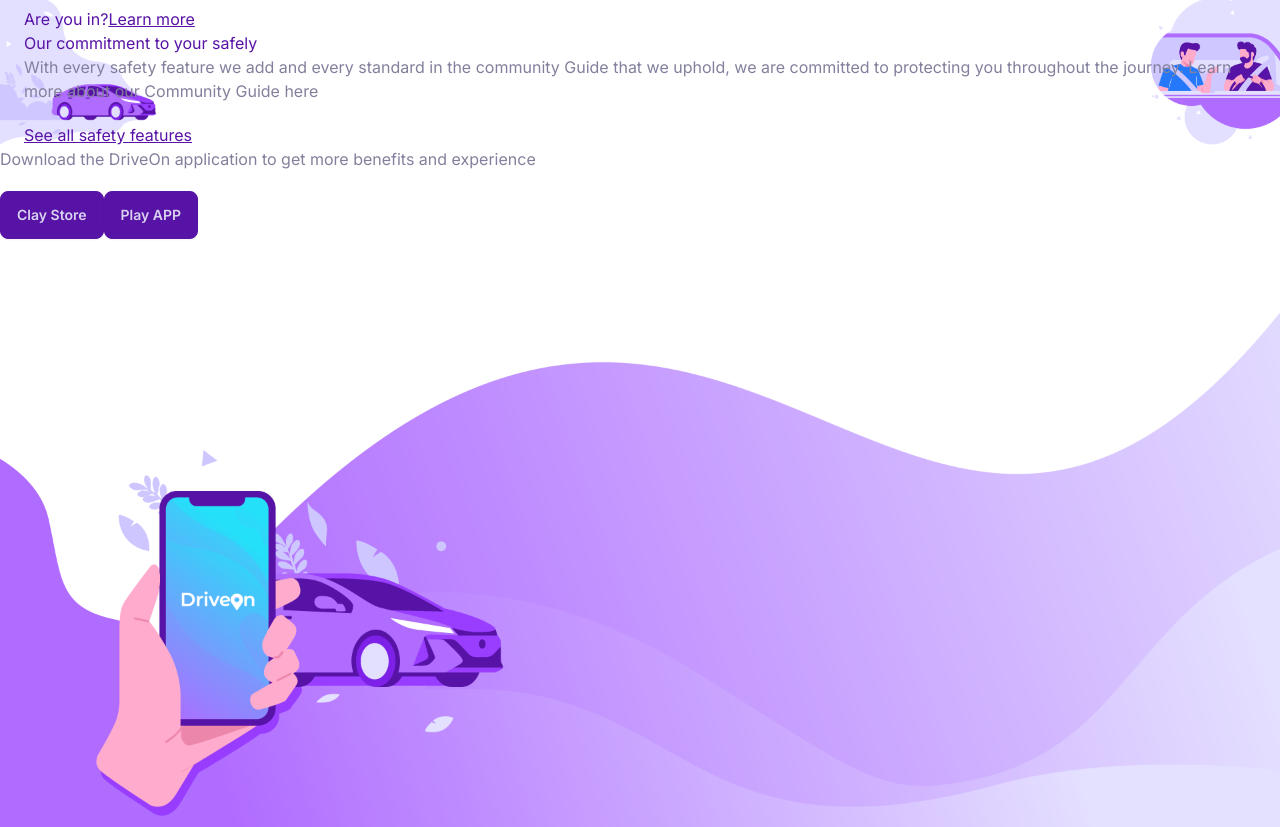
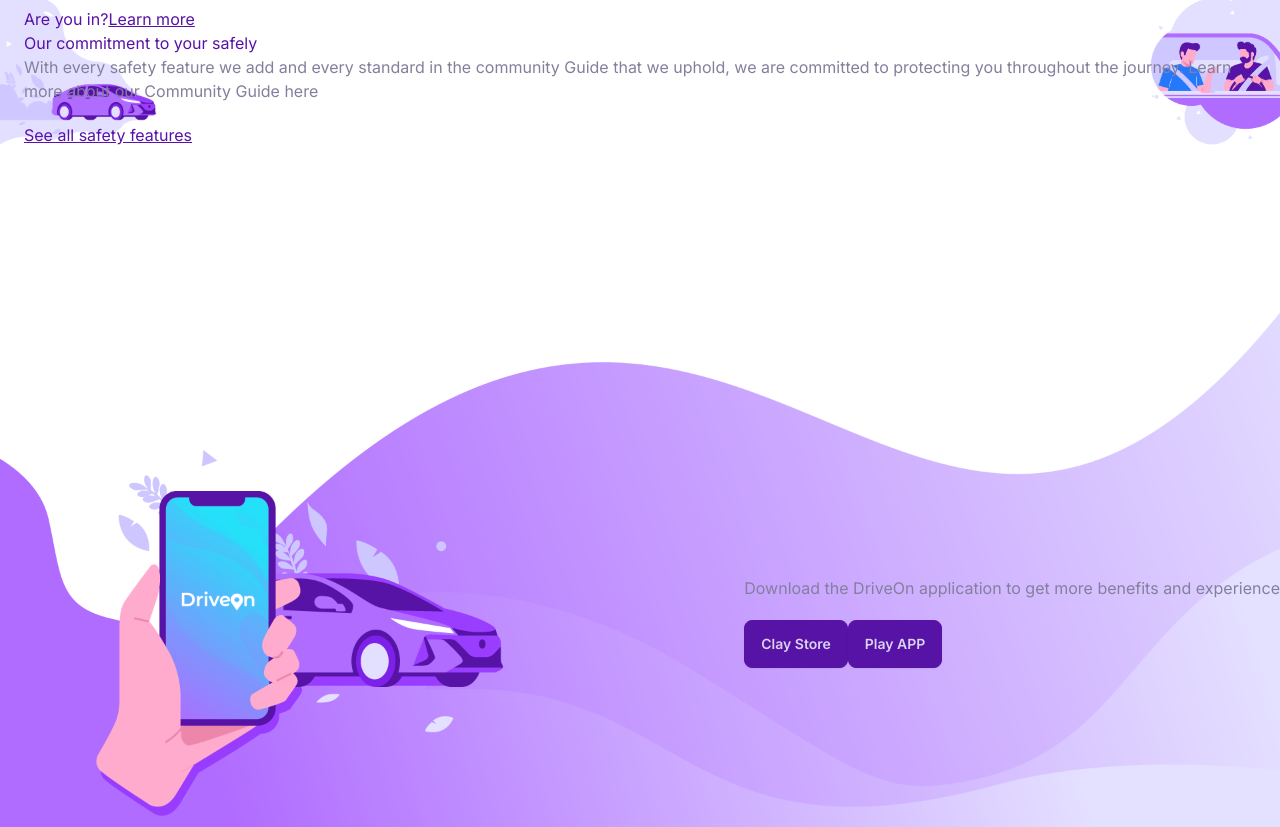
Before and after one commit to gstvcampos/test-tupiniquim, a Next.js app: page / in a window 1280 px wide. Shown: the part 873-1700 px from the top of the page. Built offline with nearby package versions, Linux system fonts and the light colour scheme.

Commit message:
feat: download section

```diff
--- a/components/DownloadSection.tsx
+++ b/components/DownloadSection.tsx
@@ -10,13 +10,16 @@
       }}
     >
       <div className="w-full h-[400px] md:h-[700px] lg:h-[950px]">
-        <div>
-          <p className="mb-5 text-neutral">
-            Download the DriveOn application to get more benefits and experience
-          </p>
-          <div>
-            <button className="btn btn-primary">Clay Store</button>
-            <button className="btn btn-primary">Play APP</button>
+        <div className="max-w-screen-xl flex items-center justify-end h-full">
+          <div className="flex flex-col w-">
+            <p className="mb-5 text-neutral">
+              Download the DriveOn application to get more benefits and
+              experience
+            </p>
+            <div>
+              <button className="btn btn-primary">Clay Store</button>
+              <button className="btn btn-primary">Play APP</button>
+            </div>
           </div>
         </div>
       </div>
```
